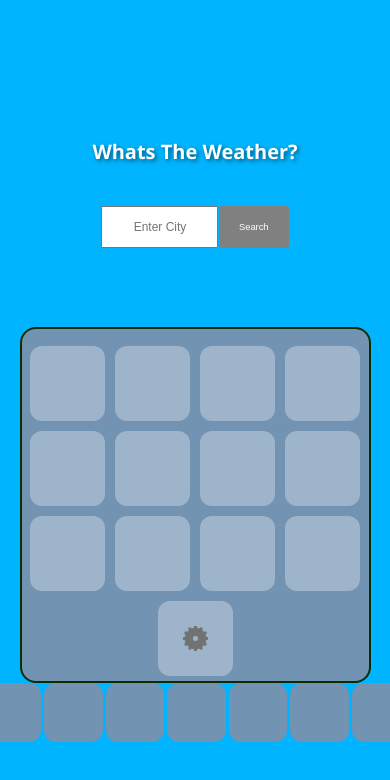
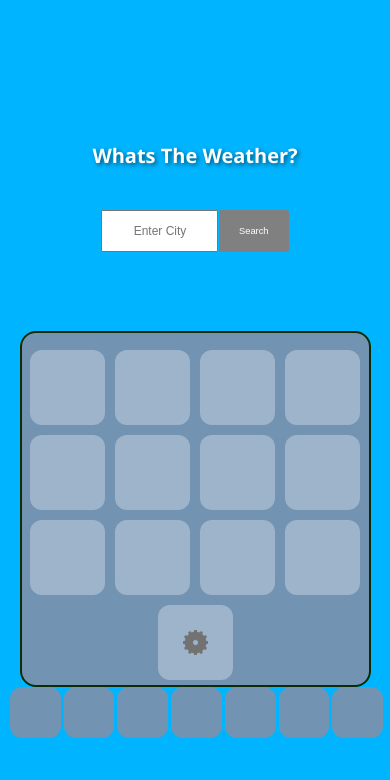
Before and after one commit to dsneed123/weather-app-prototype, a plain HTML site: page index.html in a window 390 px wide. Drawn offline with Linux system fonts and the light colour scheme; no server answers.

Commit message:
Update styles.css

```diff
--- a/styles.css
+++ b/styles.css
@@ -730,9 +730,9 @@ body {
     background-color: rgb(115, 147, 179);
     padding: 2vw;
     border-color: white;
-    font-size: 9pt;
-    width: 15vw;
-    height: 15vw;
+    font-size: 6pt;
+    width: 13vw;
+    height: 13vw;
     text-align: center;
     justify-content: center;
     display: flex;
```
